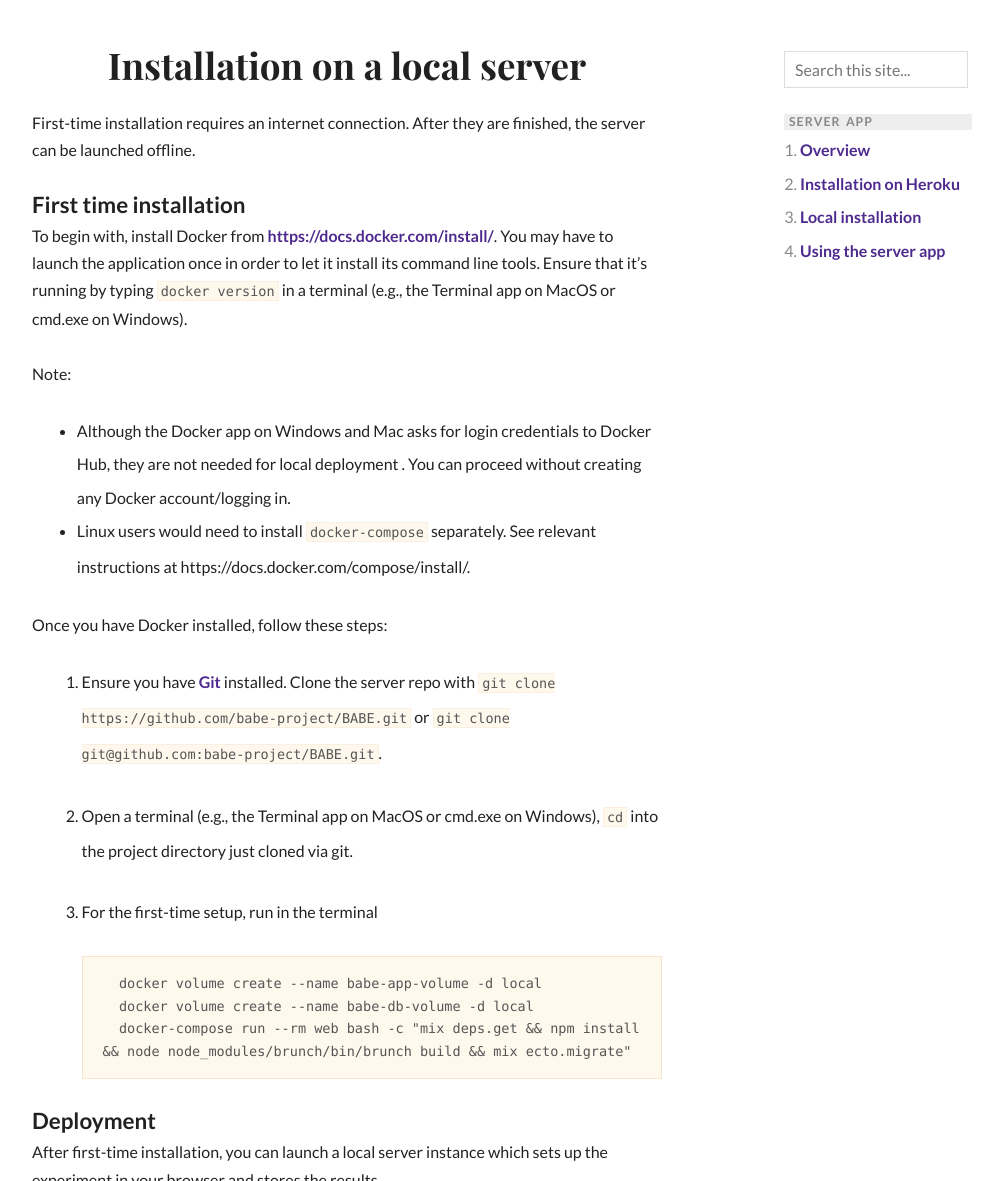
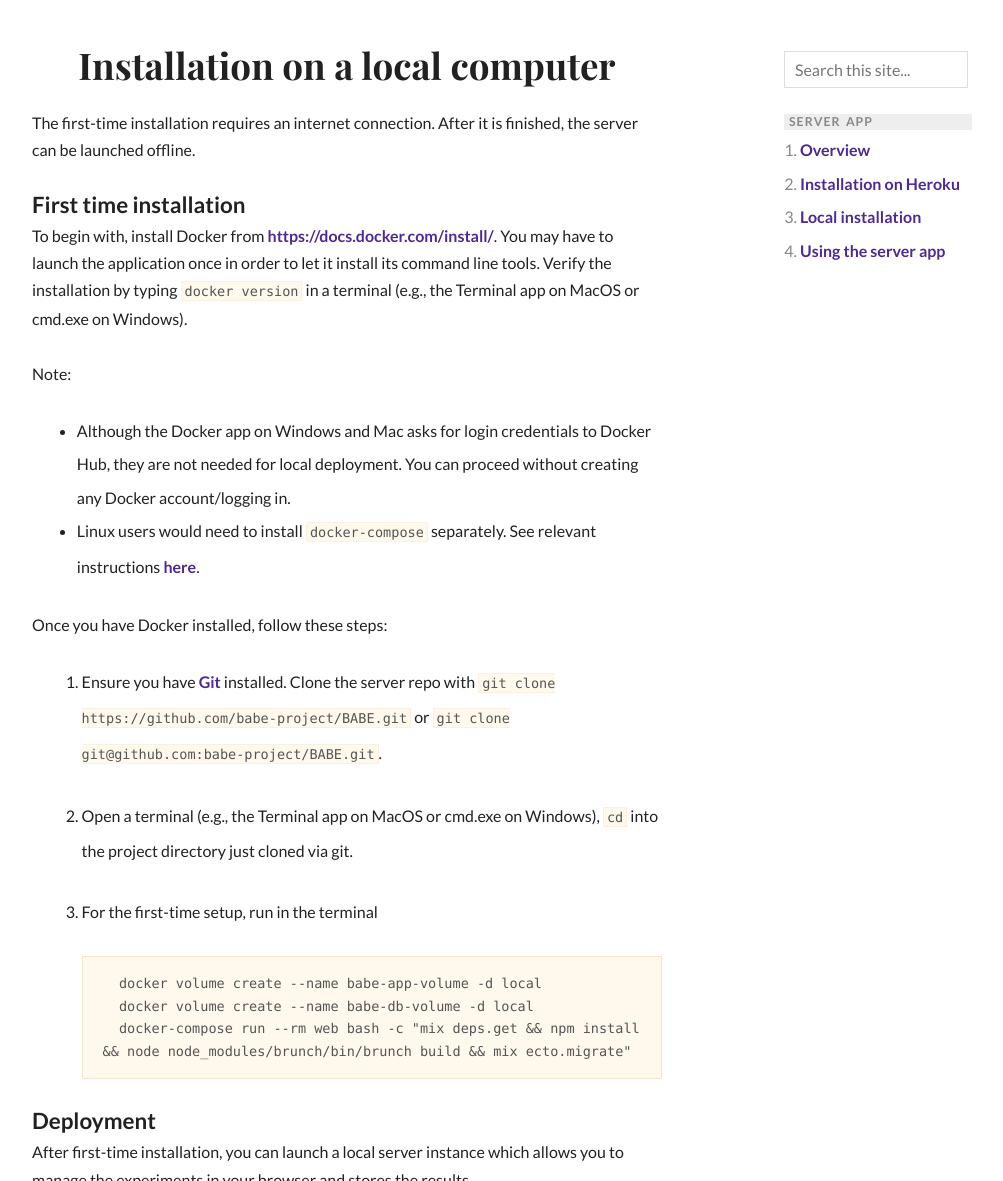
Before and after one commit to magpie-ea/magpie-site, a Jekyll site: the page built from serverapp/03localinstall.markdown, in a window 1280 px wide and 1400 px high, cut to the strip 219-1400 px from the top of the window. Shown: the whole strip, without its empty margins (138-1141 px from the left). Built offline with Jekyll 4.4.1, drawn with Linux system fonts in a browser that asks for light colours; nearby versions of some CDN libraries; some of the changed text lies outside the part shown.

Commit message:
Update wordings in local installation documentation

```diff
--- a/serverapp/03localinstall.markdown
+++ b/serverapp/03localinstall.markdown
@@ -1,21 +1,20 @@
 ---
 layout: serverapp
-title: Installation on a local server
+title: Installation on a local computer
 section: serverapp
 ---
 
 # {{ page.title }}
 
-
-First-time installation requires an internet connection. After they are finished, the server can be launched offline.
+The first-time installation requires an internet connection. After it is finished, the server can be launched offline.
 
 ### First time installation
 
-To begin with, install Docker from [https://docs.docker.com/install/](https://docs.docker.com/install/). You may have to launch the application once in order to let it install its command line tools. Ensure that it's running by typing `docker version` in a terminal (e.g., the Terminal app on MacOS or cmd.exe on Windows).
+To begin with, install Docker from [https://docs.docker.com/install/](https://docs.docker.com/install/). You may have to launch the application once in order to let it install its command line tools. Verify the installation by typing `docker version` in a terminal (e.g., the Terminal app on MacOS or cmd.exe on Windows).
 
-  Note:
-  - Although the Docker app on Windows and Mac asks for login credentials to Docker Hub, they are not needed for local deployment . You can proceed without creating any Docker account/logging in.
-  - Linux users would need to install `docker-compose` separately. See relevant instructions at https://docs.docker.com/compose/install/.
+Note:
+- Although the Docker app on Windows and Mac asks for login credentials to Docker Hub, they are not needed for local deployment. You can proceed without creating any Docker account/logging in.
+- Linux users would need to install `docker-compose` separately. See relevant instructions [here](https://docs.docker.com/compose/install/).
 
 Once you have Docker installed, follow these steps:
 
@@ -32,13 +31,13 @@ Once you have Docker installed, follow these steps:
 
 ### Deployment
 
-After first-time installation, you can launch a local server instance which sets up the experiment in your browser and stores the results.
+After first-time installation, you can launch a local server instance which allows you to manage the experiments in your browser and stores the results.
 
 1. Run `docker-compose up` to launch the application every time you want to run the server. Wait until the line `web_1  | [info] Running BABE.Endpoint with Cowboy using http://0.0.0.0:4000` appears in the terminal.
 
 2. Visit `localhost:4000` in your browser. You should see the server up and running.
 
-  Note: Windows 7 users who installed *Docker Machine* might need to find out the IP address used by `docker-machine` instead of `localhost`. See [Docker documentation](https://docs.docker.com/get-started/part2/#build-the-app) for details.
+    Note: Windows 7 users who installed *Docker Machine* might need to find out the IP address used by `docker-machine` instead of `localhost`. See [Docker documentation](https://docs.docker.com/get-started/part2/#build-the-app) for details.
 
 3. Use <kbd>Ctrl + C</kbd> to shut down the server.
 
```
